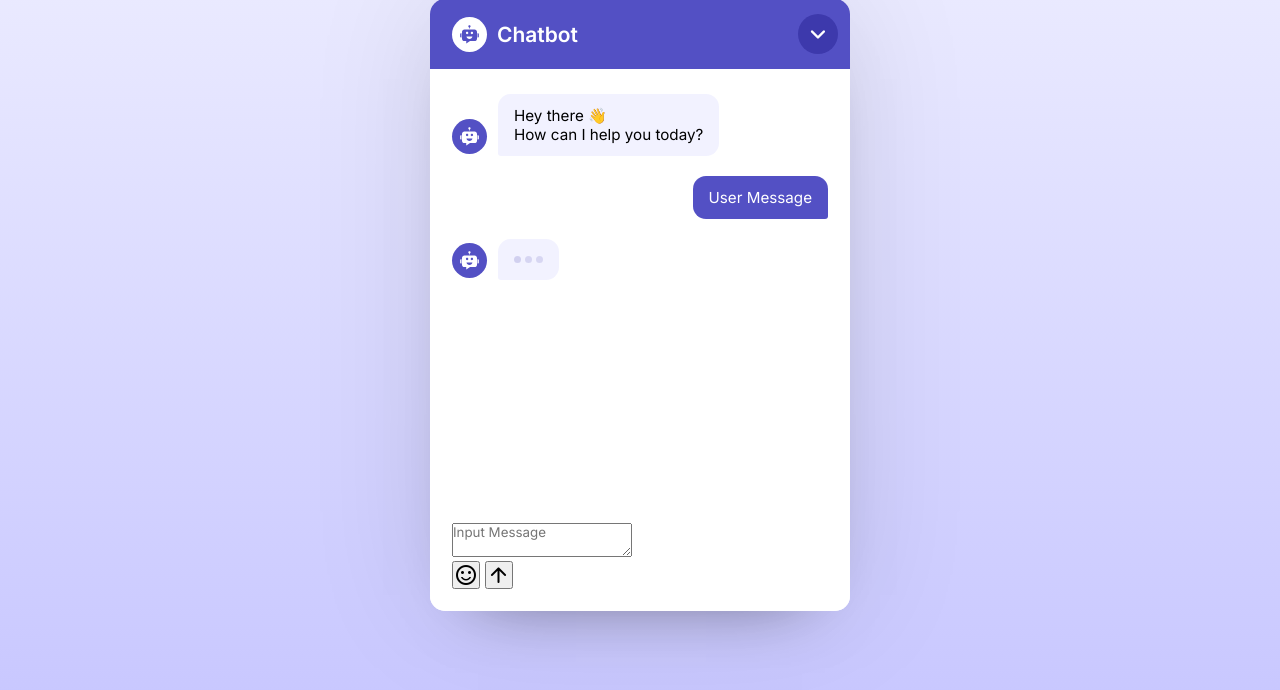
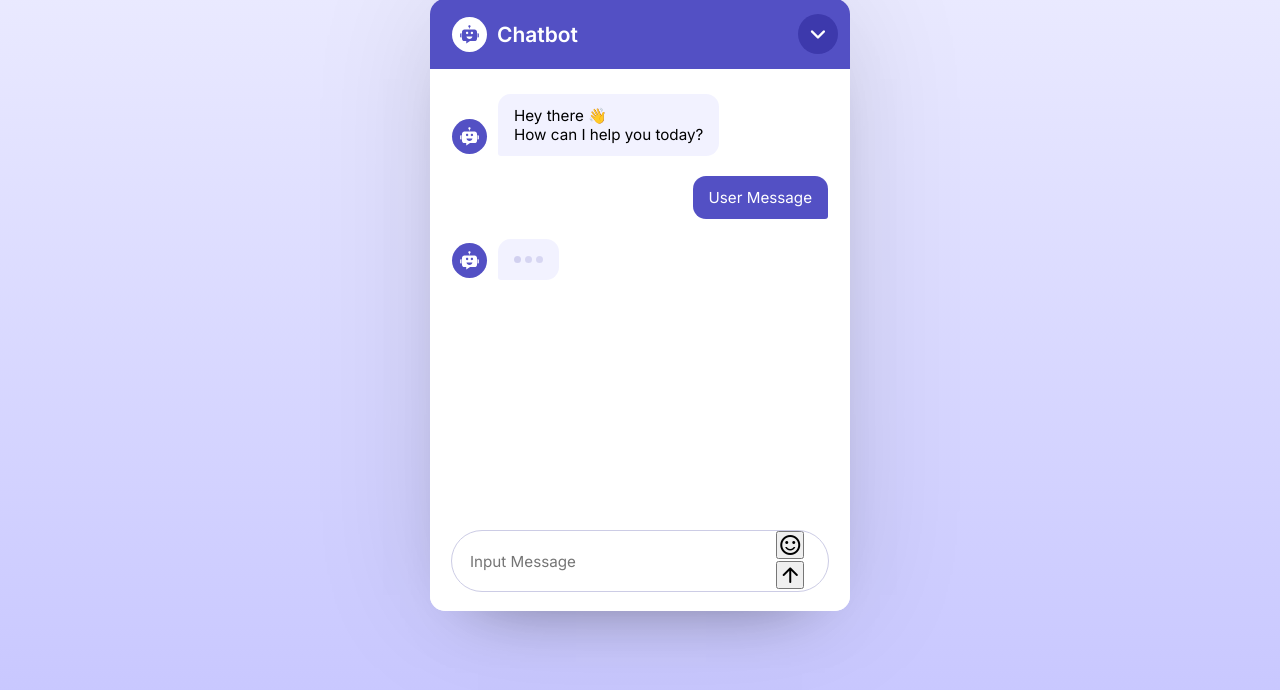
Before and after one commit to Scott-Zeta/chatbot_assistant, a Flask app: page / in a window 1280 px wide. Shown: the part 95-785 px from the top of the page. Run offline with Flask 3, Linux system fonts and the light colour scheme.

Commit message:
feat: add styles for chat footer and message input layout

```diff
--- a/static/css/style.css
+++ b/static/css/style.css
@@ -182,3 +182,22 @@ body {
   background: #fff;
   padding: 15px 22px 20px;
 }
+
+.chat-footer .chat-form {
+  display: flex;
+  align-items: center;
+  background: #fff;
+  border-radius: 32px;
+  outline: 1px solid #cccce5;
+}
+
+.chat-form .message-input {
+  border: none;
+  outline: none;
+  height: 47px;
+  width: 100%;
+  resize: none;
+  font-size: 0.95rem;
+  padding: 14px 0 13px 18px;
+  border-radius: inherit;
+}
```
